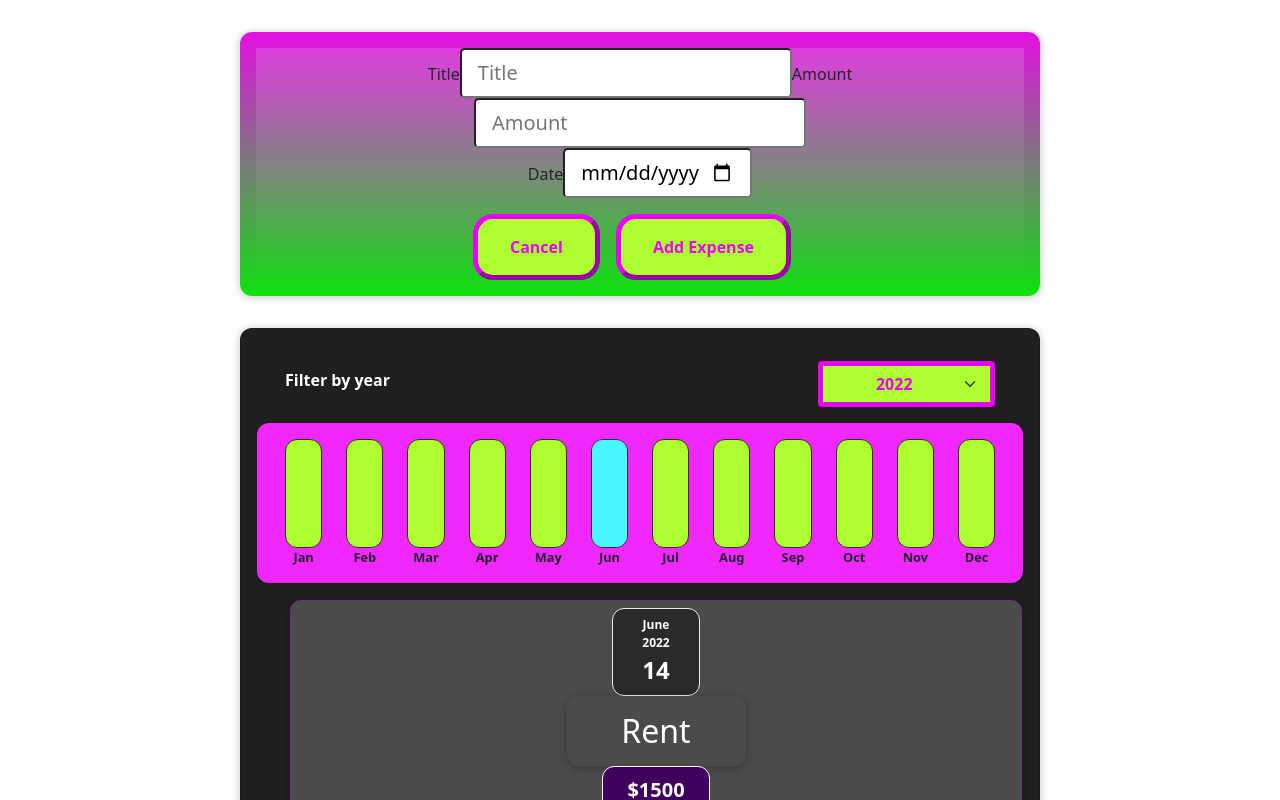
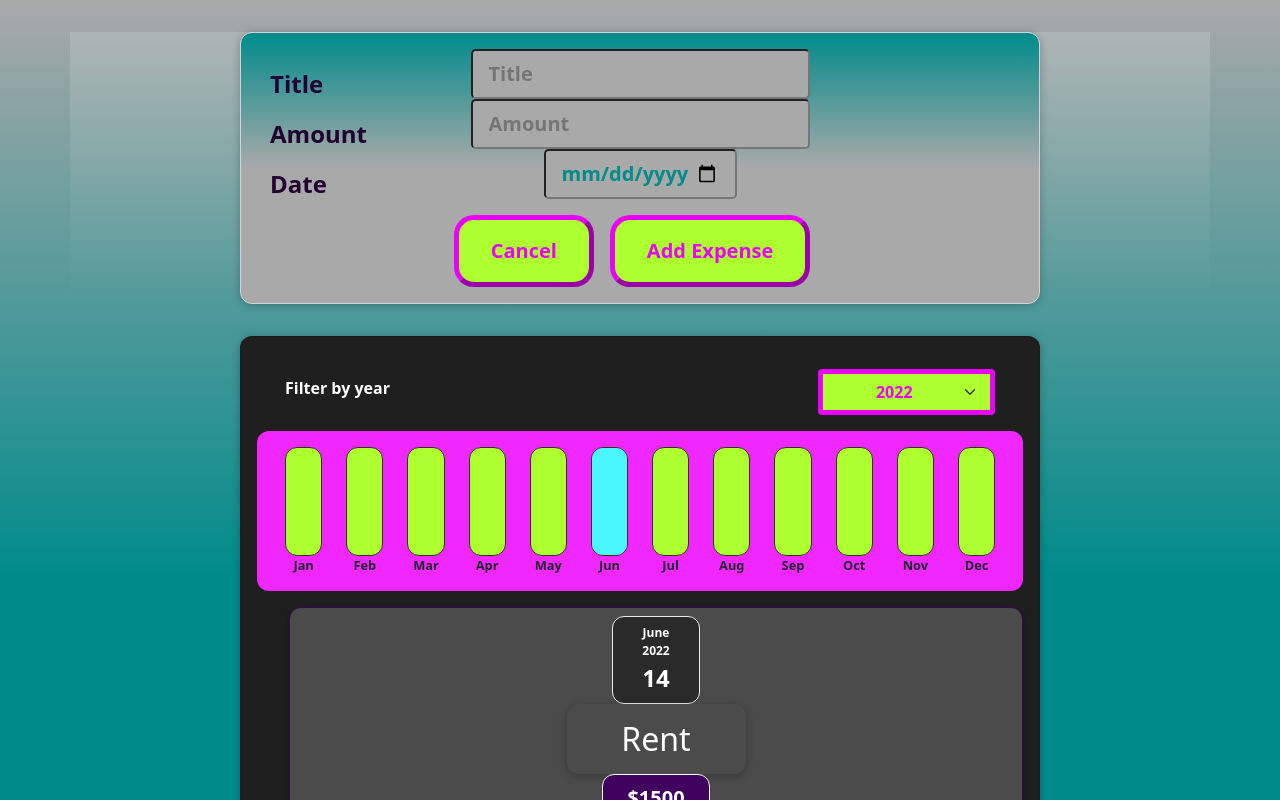
Before and after one commit to Trevorton27/jasonBreedloveReactExpenseTracker, a React (Create React App) app: page / in a window 1280 px wide. Both pictures are taken after a click on the button "Add New Expense". Shown: the top 800 px of the page. Built offline with nearby package versions, Linux system fonts and the light colour scheme.

Commit message:
background-gradient

```diff
--- a/src/App.css
+++ b/src/App.css
@@ -36,3 +36,6 @@
     transform: rotate(360deg);
   }
 }
+body{
+  background: linear-gradient(to top, darkcyan 50%, darkgrey 100%);
+}
--- a/src/components/NewExpense/ExpenseForm.js
+++ b/src/components/NewExpense/ExpenseForm.js
@@ -33,9 +33,9 @@ const ExpenseForm = (props) => {
   };
   return (
     <form onSubmit={submitHandler} className={"container bg-gradient"}>
-      <div>
-        <div className={"form-group"}>
-          <label className={"form-floating"}>Title</label>
+      <div className={"form-control form-control-lg"}>
+        <div className={"form-floating"}>
+          <label className={"labelForm"}>Title</label>
           <input
             type="text"
             name="title"
@@ -44,7 +44,8 @@ const ExpenseForm = (props) => {
             onChange={titleChangeHandler}
             className={"input-lg form-control-lg"}
           />
-          <label>Amount</label>
+          <div className={"form-floating"}>
+            <label className={"labelForm"}>Amount</label>
             <input
               type="number"
               min="0.01"
@@ -55,8 +56,9 @@ const ExpenseForm = (props) => {
               onChange={amountChangeHandler}
               className={"input-lg form-control-lg"}
             />
-          <div className={"form-group"}>
-            <label>Date</label>
+          </div>
+          <div className={"form-floating"}>
+            <label className={"labelForm"}>Date</label>
             <input
               type="date"
               min="2019-01-01"
--- a/src/components/NewExpense/NewExpense.css
+++ b/src/components/NewExpense/NewExpense.css
@@ -1,4 +1,4 @@
-.new-expense {
+.form-control {
     /*background-color: #a892ee;*/
     padding: 1rem;
     margin: 2rem auto;
@@ -7,7 +7,7 @@
     border-radius: 12px;
     text-align: center;
     box-shadow: 0 1px 8px rgba(0, 0, 0, 0.25);
-    background: linear-gradient(to top, #0de30d 0%, #e510e5 100%);
+    background: linear-gradient(to top, darkgrey 50%, darkcyan 100%);
 }
 
 .new-expense button {
@@ -40,3 +40,15 @@
 .new-expense button.alternative:active {
     background-color: #ddb3f8;
 }
+
+.labelForm{
+    font-size: 1.5rem;
+    font-weight: bold;
+    color: #220131;
+}
+input{
+    font-size: 1.5rem;
+    font-weight: bold;
+    background-color: darkgrey;
+    color: darkcyan;
+}
```
Lines whose indentation alone changed are shown as unchanged.
